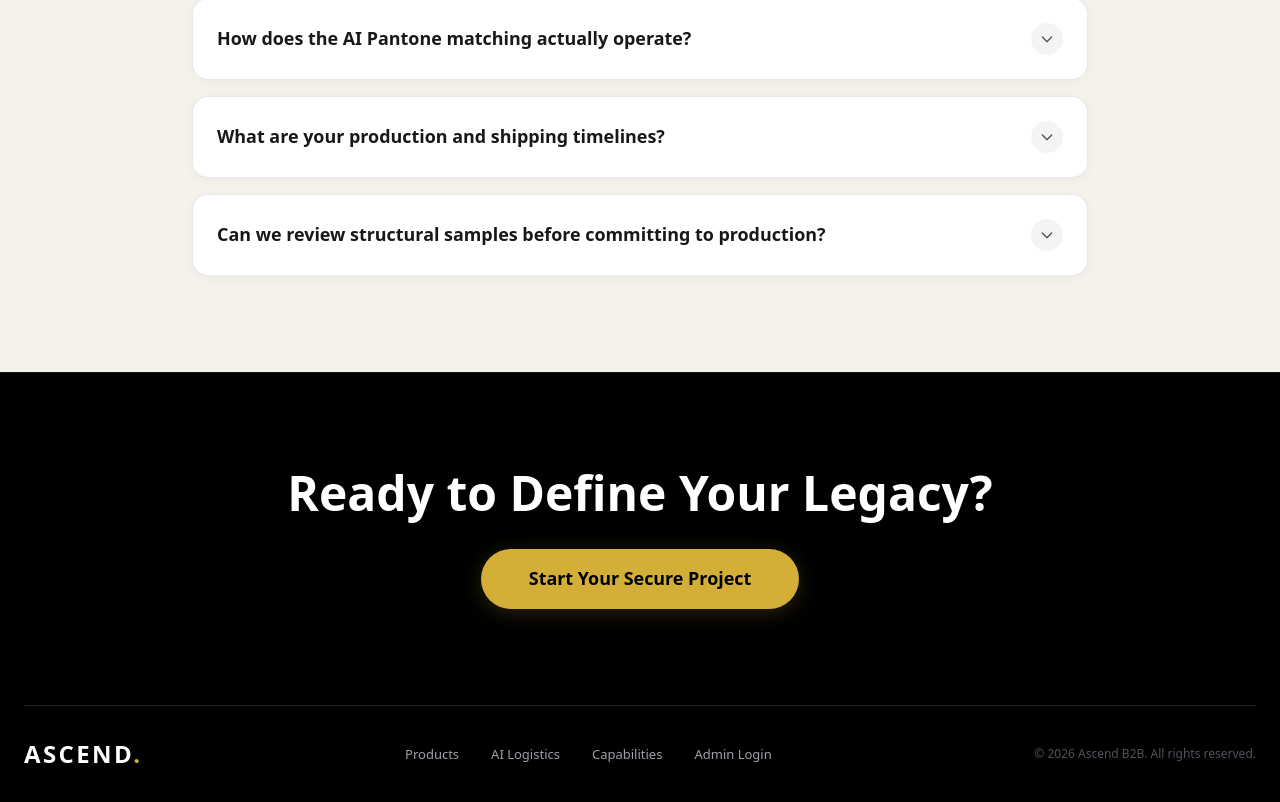
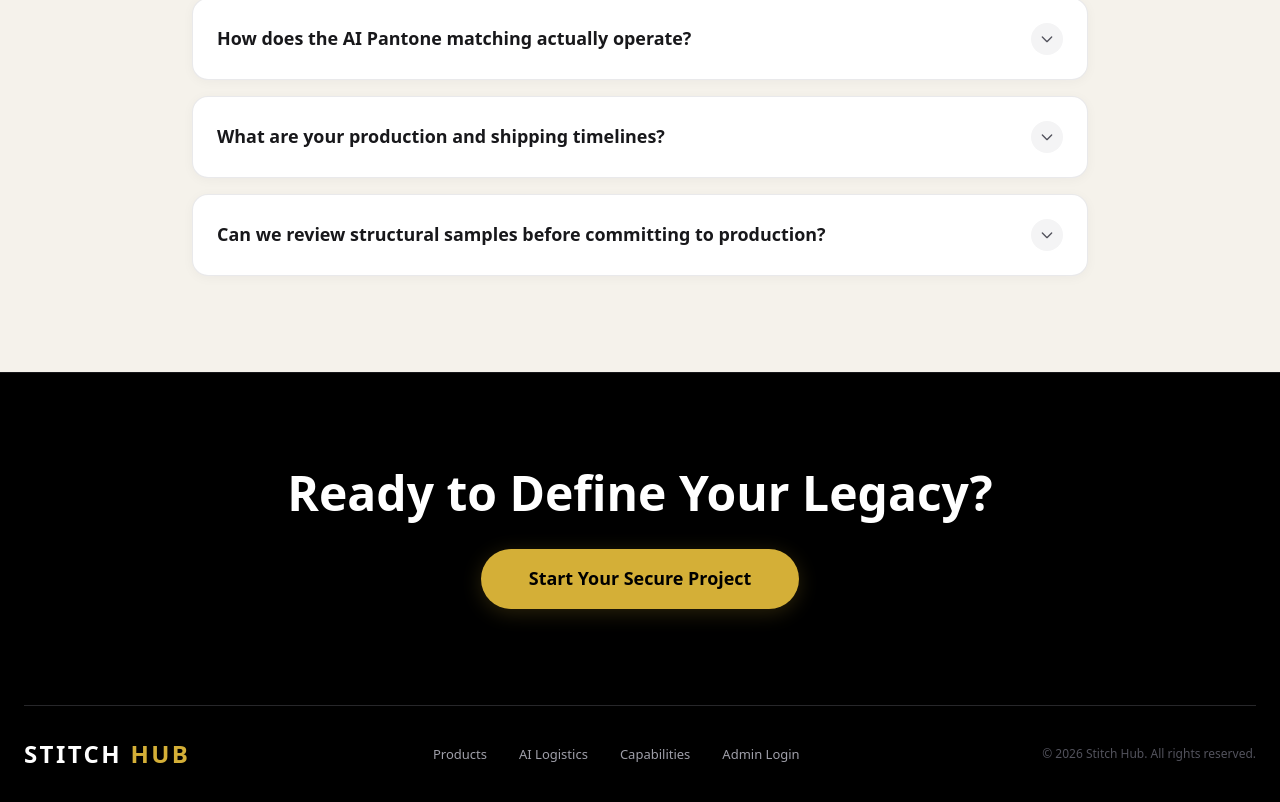
Before and after one commit to 1ewig/stitch-hub, a Next.js app: page / in a window 1280 px wide. Shown: the part 5554-6356 px from the top of the page. Built offline with nearby package versions, Linux system fonts and the light colour scheme.

Commit message:
feat: rebrand project and footer elements to Stitch Hub

```diff
--- a/src/components/landing/LandingFooter.tsx
+++ b/src/components/landing/LandingFooter.tsx
@@ -9,7 +9,7 @@ export default function LandingFooter() {
       </div>
 
       <div className="max-w-7xl mx-auto border-t border-zinc-800 pt-8 flex flex-col md:flex-row justify-between items-center gap-6">
-        <div className="text-2xl font-black tracking-widest text-white">ASCEND<span className="text-[#d4af37]">.</span></div>
+        <div className="text-2xl font-black tracking-widest text-white">STITCH<span className="text-[#d4af37]"> HUB</span></div>
         <div className="flex gap-8 text-sm font-medium text-zinc-400">
           <a href="#" className="hover:text-white transition-colors">Products</a>
           <a href="#" className="hover:text-white transition-colors">AI Logistics</a>
@@ -17,7 +17,7 @@ export default function LandingFooter() {
           <a href="#" className="hover:text-white transition-colors">Admin Login</a>
         </div>
         <div className="text-xs text-zinc-600">
-          © 2026 Ascend B2B. All rights reserved.
+          © 2026 Stitch Hub. All rights reserved.
         </div>
       </div>
     </footer>
```
